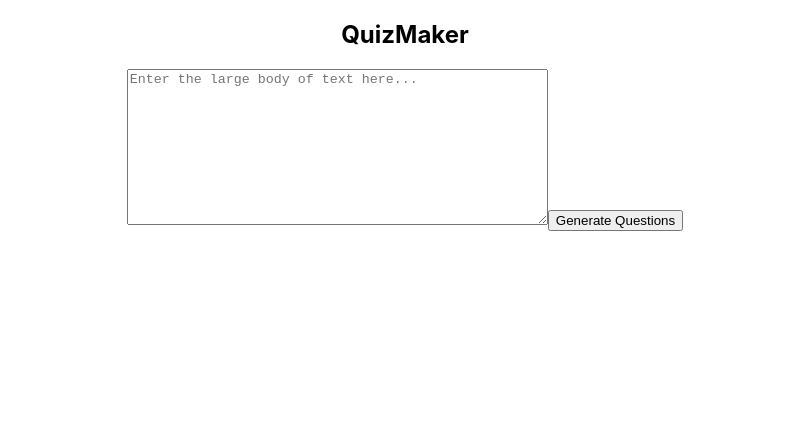
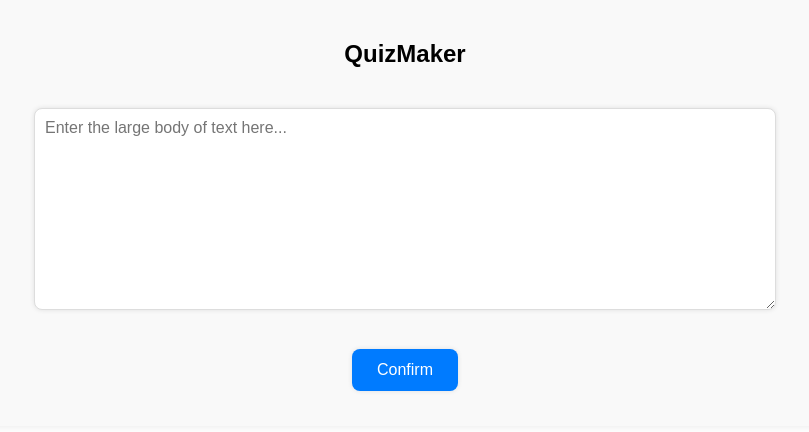
Before and after one commit to AceCanacan/NewLearn, a React (Create React App) app in the folder my-app/: page /quizmaker/1 in a window 1280 px wide. Shown: the top 432 px of the page, without its empty margins (235-1044 px from the left). Built offline with nearby package versions, Linux system fonts and the light colour scheme.

Commit message:
added suggestion bar

```diff
--- /dev/null
+++ b/my-app/src/components/QuizMaker/QuizMaker.css
@@ -0,0 +1,78 @@
+/* QuizMaker.css */
+
+.quizmaker-container {
+    text-align: center;
+    font-family: Arial, sans-serif;
+    padding: 20px;
+    background-color: #f9f9f9;
+    border-radius: 10px;
+    box-shadow: 0 0 10px rgba(0, 0, 0, 0.1);
+    max-width: 800px;
+    margin: 0 auto;
+  }
+
+  textarea {
+    width: 90%;
+    margin: 20px 0;
+    padding: 10px;
+    border-radius: 8px;
+    border: 1px solid #ddd;
+    box-shadow: 0 0 5px rgba(0, 0, 0, 0.1);
+    font-size: 16px;
+    font-family: inherit;
+  }
+
+  .suggestions-container {
+    display: flex;
+    justify-content: center;
+    flex-wrap: wrap;
+    margin: 20px 0;
+  }
+
+  .suggestion-box {
+    background-color: #f0f0f0;
+    border: 2px solid #ccc;
+    border-radius: 8px;
+    padding: 15px;
+    margin: 10px;
+    cursor: pointer;
+    width: 220px;
+    text-align: center;
+    transition: all 0.3s ease;
+    box-shadow: 0 0 5px rgba(0, 0, 0, 0.1);
+    font-size: 14px;
+  }
+
+  .suggestion-box:hover {
+    background-color: #e0f7fa;
+    border-color: #00acc1;
+  }
+
+  .suggestion-box.selected {
+    background-color: #b3e5fc;
+    border-color: #0288d1;
+    color: #0288d1;
+    font-weight: bold;
+  }
+
+  button {
+    padding: 12px 25px;
+    margin: 15px;
+    cursor: pointer;
+    border: none;
+    border-radius: 8px;
+    background-color: #007bff;
+    color: white;
+    font-size: 16px;
+    transition: background-color 0.3s ease;
+    box-shadow: 0 0 5px rgba(0, 0, 0, 0.1);
+  }
+
+  button:hover {
+    background-color: #0056b3;
+  }
+
+  button[disabled] {
+    cursor: not-allowed;
+    background-color: #ccc;
+  }
--- a/my-app/src/components/QuizMaker/QuizMaker.js
+++ b/my-app/src/components/QuizMaker/QuizMaker.js
@@ -1,10 +1,13 @@
-// QuizMaker.js
 import React, { useState } from 'react';
 import { useNavigate, useParams } from 'react-router-dom';
+import './QuizMaker.css';
 
 const QuizMaker = () => {
   const [inputText, setInputText] = useState('');
   const [isLoading, setIsLoading] = useState(false);
+  const [suggestions, setSuggestions] = useState([]);
+  const [selectedSuggestions, setSelectedSuggestions] = useState(new Set());
+  const [confirmed, setConfirmed] = useState(false);
   const { deckName } = useParams();
   const navigate = useNavigate();
 
@@ -16,6 +19,11 @@ const QuizMaker = () => {
 
     if (!inputText.trim()) {
       alert('Please enter some text.');
+      return;
+    }
+
+    if (!confirmed) {
+      alert('Please confirm your suggestions first.');
       return;
     }
 
@@ -88,8 +96,147 @@ const QuizMaker = () => {
     localStorage.setItem(`${deckName}-generated`, 'true');
   };
 
+
+
+
+
+
+
+
+
+
+
+
+
+
+
+
+  const handleConfirm = async () => {
+    if (!inputText.trim()) {
+      alert('Please enter some text.');
+      return;
+    }
+
+    setIsLoading(true);
+
+    // Split the input text into sentences
+    const sentences = inputText.split('.').map(sentence => sentence.trim()).filter(sentence => sentence);
+
+    // Randomize sentences and always include the first two to three sentences
+    const shuffledSentences = sentences.sort(() => 0.5 - Math.random());
+    const randomSentences = shuffledSentences.slice(0, 4);
+
+    // Combine first two sentences with random sentences
+    const selectedSentences = [
+      sentences[0],
+      sentences[1],
+      ...(sentences[2] ? [sentences[2]] : []),
+      ...randomSentences
+    ].slice(0, 4);
+
+    const prompt = selectedSentences.join(' ');
+
+    const messages = [
+      { role: 'system', content: 'You are a helpful assistant.' },
+      {
+        role: 'user',
+        content: `Here is some text: "${prompt}". This information will be used to create a quiz. Provide four detailed and varied suggestions on how to create quiz questions based on this content.
+        Each suggestion should focus on a different aspect of the content, such as functions, processes, implications, comparisons, or definitions.
+        Ensure that each suggestion is clear, specific, and comprehensive, helping to formulate insightful quiz questions.
+        You are not supposed to provide questions or any other information, only the four suggestions.
+
+        Examples of suggestions:
+        1. Focus on key functions.
+        2. Highlight major processes.
+        3. Discuss implications.
+        4. Compare different elements.
+        5. Define and explain key terms.
+
+        The output should be formatted as follows:
+        1. [Suggestion 1]
+        2. [Suggestion 2]
+        3. [Suggestion 3]
+        4. [Suggestion 4]`
+      }
+    ];
+
+    try {
+      const response = await fetch('https://api.openai.com/v1/chat/completions', {
+        method: 'POST',
+        headers: {
+          'Authorization': `Bearer sk-proj-0rQJn442QsrpnAURUQfNT3BlbkFJ9U9wAI7IGP112CXY9v3f`, // Replace with your OpenAI API key
+          'Content-Type': 'application/json'
+        },
+        body: JSON.stringify({
+          model: 'gpt-3.5-turbo',
+          messages: messages,
+          max_tokens: 150
+        })
+      });
+
+      if (!response.ok) {
+        const errorDetail = await response.json();
+        throw new Error(`Error: ${response.status} ${response.statusText} - ${JSON.stringify(errorDetail)}`);
+      }
+
+      const data = await response.json();
+
+      if (data.choices && data.choices.length > 0) {
+        const suggestionsText = data.choices[0].message.content.trim();
+        const suggestionPattern = /\d\.\s*(.*?)(?=\n|$)/g;
+        let match;
+        const generatedSuggestions = [];
+        let index = 0;
+
+        while ((match = suggestionPattern.exec(suggestionsText)) !== null) {
+          generatedSuggestions.push({
+            id: index,
+            text: match[1].trim()
+          });
+          index++;
+        }
+
+        // Log each suggestion individually for debugging
+        generatedSuggestions.forEach((suggestion, idx) => {
+          console.log(`Suggestion ${idx + 1}: ${suggestion.text}`);
+        });
+
+        setSuggestions(generatedSuggestions);
+        setConfirmed(true);
+      } else {
+        alert('Failed to generate suggestions. Please try again.');
+      }
+    } catch (error) {
+      console.error('Error generating suggestions:', error);
+      alert('Error generating suggestions. Please try again.');
+    } finally {
+      setIsLoading(false);
+    }
+  };
+
+
+
+
+
+
+
+
+
+
+
+  const toggleSuggestion = (id) => {
+    setSelectedSuggestions(prev => {
+      const newSelected = new Set(prev);
+      if (newSelected.has(id)) {
+        newSelected.delete(id);
+      } else {
+        newSelected.add(id);
+      }
+      return newSelected;
+    });
+  };
   return (
-    <div>
+    <div className="quizmaker-container">
       <h2>QuizMaker</h2>
       <textarea
         rows="10"
@@ -97,10 +244,31 @@ const QuizMaker = () => {
         value={inputText}
         onChange={(e) => setInputText(e.target.value)}
         placeholder="Enter the large body of text here..."
+        disabled={confirmed}
       ></textarea>
-      <button onClick={handleGenerate} disabled={isLoading}>
-        {isLoading ? 'Generating...' : 'Generate Questions'}
-      </button>
+      {!confirmed && (
+        <button onClick={handleConfirm}>
+          Confirm
+        </button>
+      )}
+      {confirmed && (
+        <div className="suggestions-container">
+          {suggestions.map(suggestion => (
+            <div
+              key={suggestion.id}
+              className={`suggestion-box ${selectedSuggestions.has(suggestion.id) ? 'selected' : ''}`}
+              onClick={() => toggleSuggestion(suggestion.id)}
+            >
+              {suggestion.text}
+            </div>
+          ))}
+        </div>
+      )}
+      {confirmed && selectedSuggestions.size > 0 && (
+        <button onClick={handleGenerate} disabled={isLoading}>
+          {isLoading ? 'Generating...' : 'Generate Questions'}
+        </button>
+      )}
     </div>
   );
 };
```
